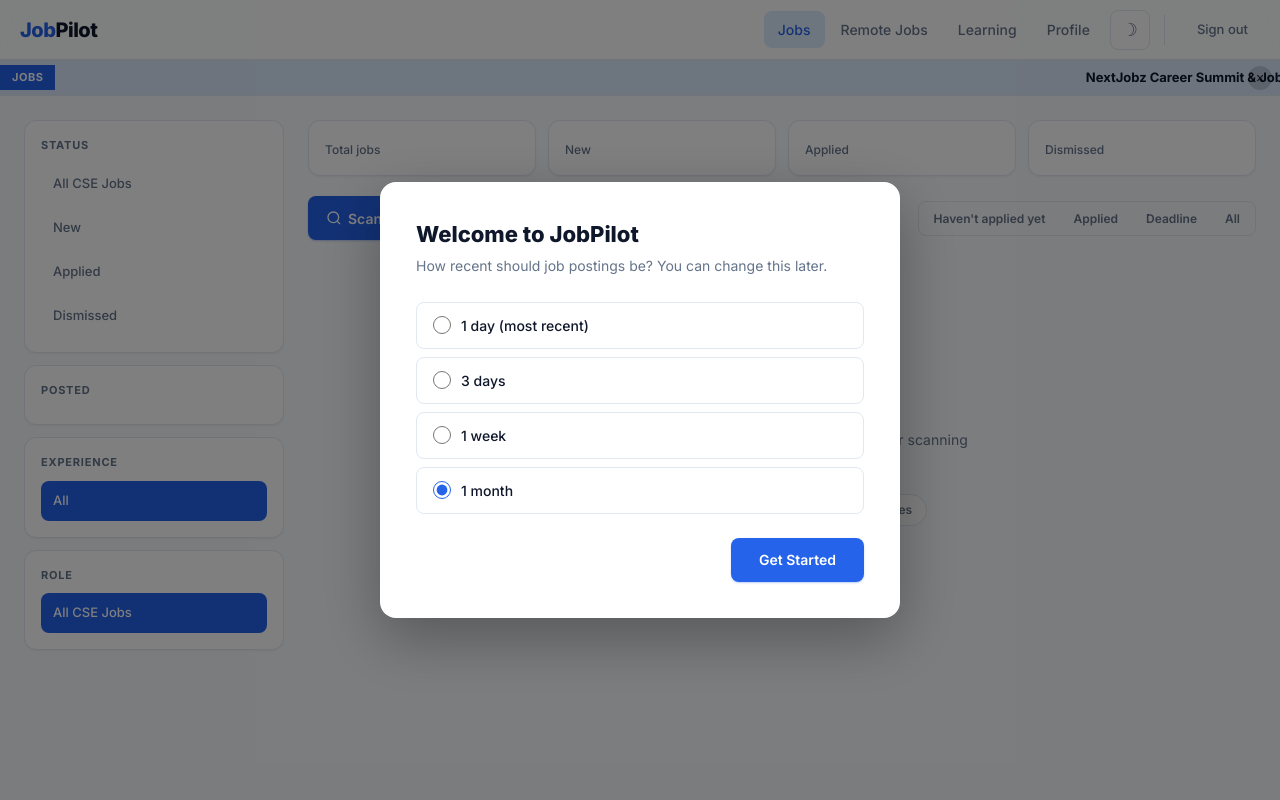
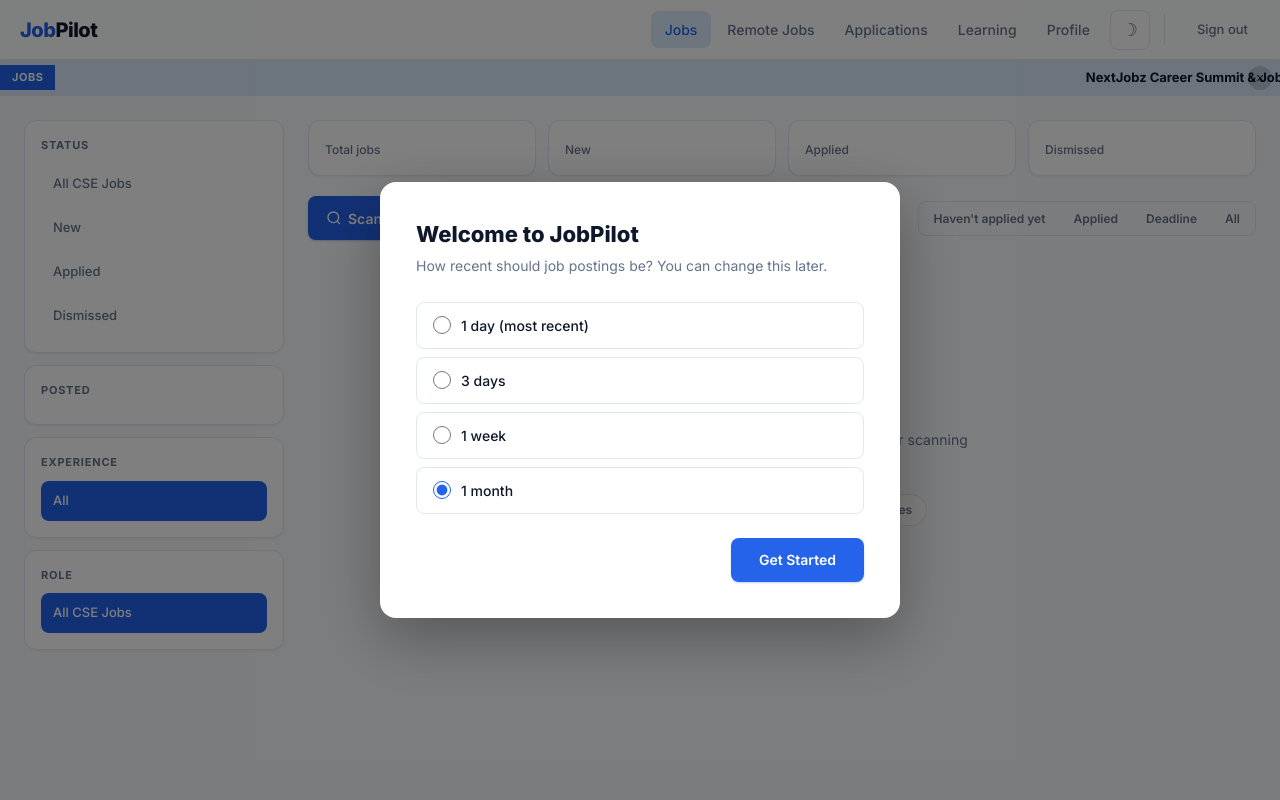
Before and after one commit to ssmugdho7/jobpilot, a Flask app: template app/web/templates/index.html in a window 1280 px wide. Run offline with Flask 3, Linux system fonts and the light colour scheme; the template is opened without the code that fills it, so the values that code supplies are empty; parts of the project's set-up code (start-up, migrations or seed data) failed here and were passed over.

Commit message:
Remove Saved tab from navbar, add Applications tab to all pages

```diff
--- a/app/web/templates/applications.html
+++ b/app/web/templates/applications.html
@@ -157,7 +157,6 @@
       <nav class="nav">
         <a href="/">Jobs</a>
         <a href="/remote_jobs">Remote Jobs</a>
-        <a href="/saved">Saved</a>
         <a href="/applications" class="active">Applications</a>
         <a href="/learning">Learning</a>
       </nav>
@@ -179,7 +178,6 @@
       <div class="drawer-label">Menu</div>
       <a class="drawer-link" href="/">Jobs</a>
       <a class="drawer-link" href="/remote_jobs">Remote Jobs</a>
-      <a class="drawer-link" href="/saved">Saved</a>
       <a class="drawer-link active" href="/applications">Applications</a>
       <a class="drawer-link" href="/learning">Learning</a>
     </div>
--- a/app/web/templates/index.html
+++ b/app/web/templates/index.html
@@ -306,6 +306,7 @@
       <div class="nav">
         <a href="/dashboard" class="active">Jobs</a>
         <a href="/remote_jobs">Remote Jobs</a>
+        <a href="/applications">Applications</a>
         <a href="/learning">Learning</a>
         <a href="/profile">Profile</a>
       </div>
@@ -371,6 +372,7 @@
       </div>
       <div style="height:1px;background:var(--border);margin:4px 0"></div>
       <a class="drawer-link" href="/remote_jobs">Remote Jobs</a>
+      <a class="drawer-link" href="/applications">Applications</a>
       <a class="drawer-link" href="/learning">Learning</a>
       <a class="drawer-link" href="/profile">Profile</a>
       <a class="drawer-link drawer-logout" href="/logout">Sign out</a>
--- a/app/web/templates/learning.html
+++ b/app/web/templates/learning.html
@@ -102,6 +102,7 @@
       <div class="nav">
         <a href="/dashboard">Jobs</a>
         <a href="/remote_jobs">Remote Jobs</a>
+        <a href="/applications">Applications</a>
         <a href="/learning" class="active">Learning</a>
         <a href="/profile">Profile</a>
       </div>
--- a/app/web/templates/profile.html
+++ b/app/web/templates/profile.html
@@ -192,6 +192,7 @@
       <div class="nav">
         <a href="/dashboard">Jobs</a>
         <a href="/remote_jobs">Remote Jobs</a>
+        <a href="/applications">Applications</a>
         <a href="/learning">Learning</a>
         <a href="/profile" class="active">Profile</a>
       </div>
--- a/app/web/templates/remote_jobs.html
+++ b/app/web/templates/remote_jobs.html
@@ -170,7 +170,6 @@
       <nav class="nav">
         <a href="/">Jobs</a>
         <a href="/remote_jobs" class="active">Remote Jobs</a>
-        <a href="/saved">Saved</a>
         <a href="/applications">Applications</a>
         <a href="/learning">Learning</a>
       </nav>
```
